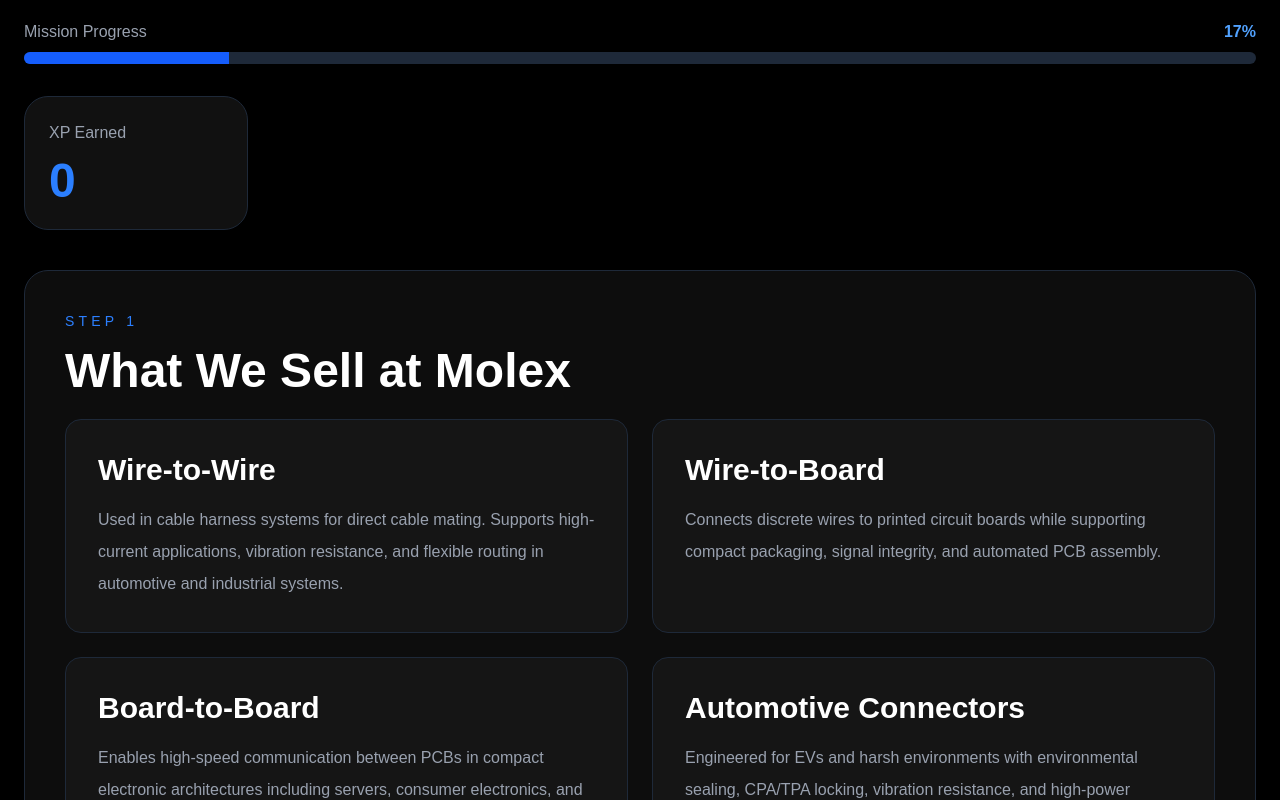
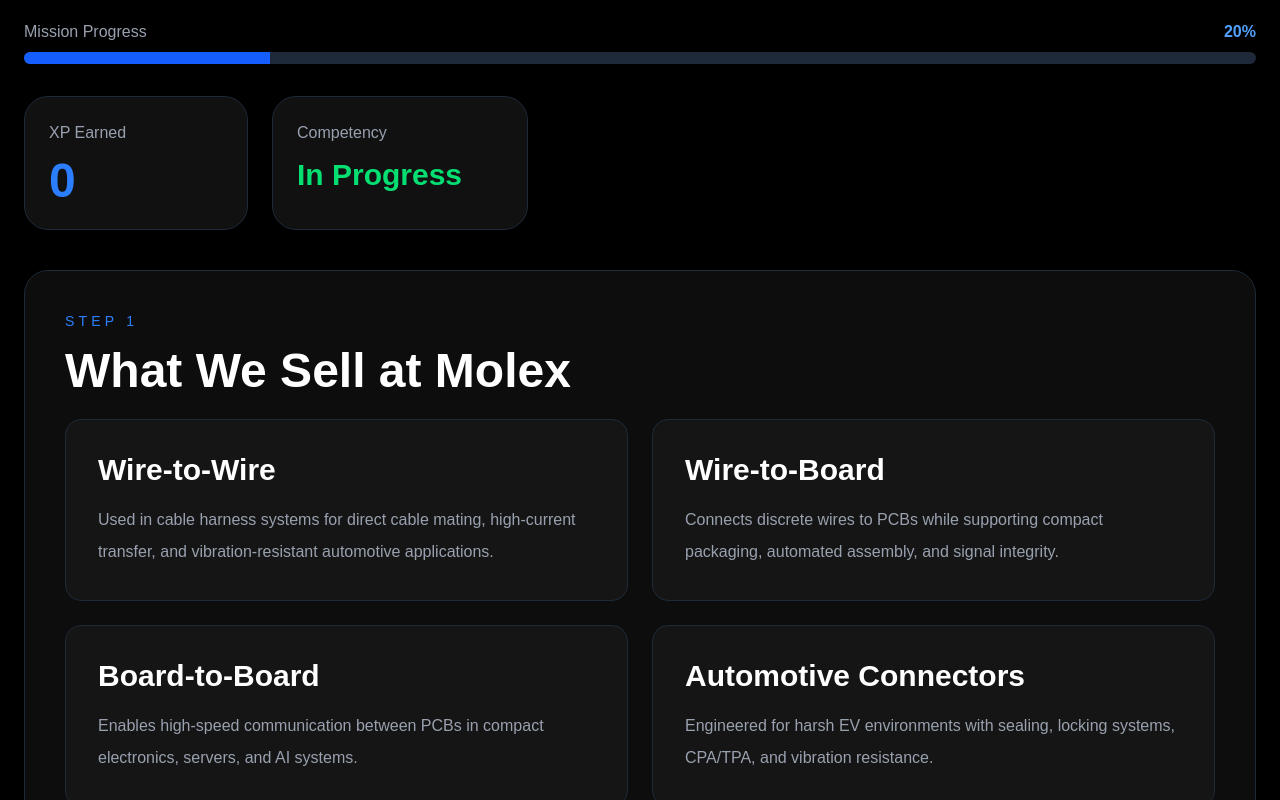
Before and after one commit to vishalawati08/nexus-academy-vishal, a Next.js app: page /mission/connector-fundamentals in a window 1280 px wide. Shown: the part 200-1000 px from the top of the page. Built offline with nearby package versions, Linux system fonts and the light colour scheme.

Commit message:
Update page.tsx

```diff
--- a/src/app/mission/connector-fundamentals/page.tsx
+++ b/src/app/mission/connector-fundamentals/page.tsx
@@ -1,6 +1,6 @@
 "use client";
 
-import { useState } from "react";
+import { useEffect, useState } from "react";
 
 export default function ConnectorFundamentalsMission() {
 
@@ -22,29 +22,100 @@
 
   const [retryCount, setRetryCount] = useState(0);
 
-  const progress = (step / 6) * 100;
+  const progress = (step / 5) * 100;
+
+  /* =========================
+     LOAD SAVED DATA
+  ========================== */
+
+  useEffect(() => {
+
+    const savedData = localStorage.getItem(
+      "connectorFundamentalsProgress"
+    );
+
+    if (savedData) {
+
+      const parsed = JSON.parse(savedData);
+
+      setStep(parsed.step || 1);
+
+      setXp(parsed.xp || 0);
+
+      setConnectorMated(parsed.connectorMated || false);
+
+      setSelectedPart(parsed.selectedPart || "");
+
+      setExploredParts(parsed.exploredParts || []);
+
+      setChallengePassed(parsed.challengePassed || false);
+
+      setRetryCount(parsed.retryCount || 0);
+
+    }
+
+  }, []);
+
+  /* =========================
+     SAVE DATA
+  ========================== */
+
+  useEffect(() => {
+
+    localStorage.setItem(
+      "connectorFundamentalsProgress",
+      JSON.stringify({
+
+        step,
+        xp,
+        connectorMated,
+        selectedPart,
+        exploredParts,
+        challengePassed,
+        retryCount,
+
+      })
+    );
+
+  }, [
+    step,
+    xp,
+    connectorMated,
+    selectedPart,
+    exploredParts,
+    challengePassed,
+    retryCount,
+  ]);
+
+  /* =========================
+     ANATOMY DATA
+  ========================== */
 
   const anatomyData = {
 
     Housing:
-      "Provides structural protection, terminal alignment, insulation, and mechanical durability under vibration and thermal stress.",
+      "Provides structural protection, insulation, terminal alignment, and durability under vibration and thermal stress.",
 
     Terminal:
-      "Creates the conductive electrical path for signal and power transmission while minimizing resistance and heat generation.",
+      "Creates the conductive electrical pathway for signal and power transfer while minimizing resistance and heat generation.",
 
     Seal:
-      "Protects against water ingress, dust contamination, chemicals, and harsh environmental exposure in automotive and industrial systems.",
+      "Protects against water ingress, contaminants, and harsh environmental exposure in automotive and industrial systems.",
 
     "Locking Feature":
-      "Ensures connector retention under vibration, shock, and repeated mating cycles.",
+      "Ensures secure connector retention during vibration, shock, and repeated mating cycles.",
 
     Polarization:
-      "Prevents incorrect mating orientation and reduces risk of electrical mismatch or system damage.",
+      "Prevents incorrect mating orientation and reduces risk of electrical mismatch or equipment damage.",
 
     "Guide Post":
-      "Improves alignment accuracy during mating and reduces terminal damage risk.",
+      "Supports alignment accuracy during mating and minimizes terminal damage risk.",
 
   };
+
+  /* =========================
+     STEP CONTROL
+  ========================== */
 
   const nextStep = () => {
 
@@ -53,6 +124,10 @@
     setXp((prev) => prev + 20);
 
   };
+
+  /* =========================
+     EXPLORE ANATOMY
+  ========================== */
 
   const handleExplorePart = (part: string) => {
 
@@ -67,6 +142,10 @@
     }
   };
 
+  /* =========================
+     QUIZ SELECTION
+  ========================== */
+
   const toggleFeature = (feature: string) => {
 
     if (selectedFeatures.includes(feature)) {
@@ -77,10 +156,17 @@
 
     } else {
 
-      setSelectedFeatures([...selectedFeatures, feature]);
+      setSelectedFeatures([
+        ...selectedFeatures,
+        feature,
+      ]);
 
     }
   };
+
+  /* =========================
+     QUIZ SUBMISSION
+  ========================== */
 
   const submitChallenge = () => {
 
@@ -102,12 +188,26 @@
 
       setXp((prev) => prev + 40);
 
+      localStorage.setItem(
+        "connectorFundamentalsCompleted",
+        "true"
+      );
+
+      localStorage.setItem(
+        "connectorFundamentalsCompetency",
+        "Strong"
+      );
+
     } else {
 
       setRetryCount((prev) => prev + 1);
 
     }
   };
+
+  /* =========================
+     RETRY QUIZ
+  ========================== */
 
   const retryQuiz = () => {
 
@@ -119,7 +219,23 @@
 
   };
 
+  /* =========================
+     RETAKE COURSE
+  ========================== */
+
   const retakeCourse = () => {
+
+    localStorage.removeItem(
+      "connectorFundamentalsProgress"
+    );
+
+    localStorage.removeItem(
+      "connectorFundamentalsCompleted"
+    );
+
+    localStorage.removeItem(
+      "connectorFundamentalsCompetency"
+    );
 
     setStep(1);
 
@@ -190,7 +306,7 @@
 
         {/* XP */}
 
-        <div className="mb-10">
+        <div className="mb-10 flex gap-6 flex-wrap">
 
           <div className="bg-[#111] border border-gray-800 rounded-3xl p-6 w-56">
 
@@ -200,6 +316,20 @@
 
             <h2 className="text-5xl font-bold text-blue-500">
               {xp}
+            </h2>
+
+          </div>
+
+          <div className="bg-[#111] border border-gray-800 rounded-3xl p-6 w-64">
+
+            <p className="text-gray-400 mb-3">
+              Competency
+            </p>
+
+            <h2 className="text-3xl font-bold text-green-400">
+              {challengePassed
+                ? "Strong"
+                : "In Progress"}
             </h2>
 
           </div>
@@ -223,47 +353,57 @@
             <div className="grid md:grid-cols-2 gap-6 mb-10">
 
               <div className="bg-[#151515] border border-gray-800 rounded-2xl p-8">
+
                 <h3 className="text-3xl font-bold mb-4">
                   Wire-to-Wire
                 </h3>
+
                 <p className="text-gray-400 leading-8">
-                  Used in cable harness systems for direct cable mating.
-                  Supports high-current applications, vibration resistance,
-                  and flexible routing in automotive and industrial systems.
+                  Used in cable harness systems for direct cable mating,
+                  high-current transfer, and vibration-resistant
+                  automotive applications.
                 </p>
+
               </div>
 
               <div className="bg-[#151515] border border-gray-800 rounded-2xl p-8">
+
                 <h3 className="text-3xl font-bold mb-4">
                   Wire-to-Board
                 </h3>
+
                 <p className="text-gray-400 leading-8">
-                  Connects discrete wires to printed circuit boards while
-                  supporting compact packaging, signal integrity,
-                  and automated PCB assembly.
+                  Connects discrete wires to PCBs while supporting
+                  compact packaging, automated assembly,
+                  and signal integrity.
                 </p>
+
               </div>
 
               <div className="bg-[#151515] border border-gray-800 rounded-2xl p-8">
+
                 <h3 className="text-3xl font-bold mb-4">
                   Board-to-Board
                 </h3>
+
                 <p className="text-gray-400 leading-8">
-                  Enables high-speed communication between PCBs in compact
-                  electronic architectures including servers,
-                  consumer electronics, and AI hardware.
+                  Enables high-speed communication between PCBs in
+                  compact electronics, servers, and AI systems.
                 </p>
+
               </div>
 
               <div className="bg-[#151515] border border-gray-800 rounded-2xl p-8">
+
                 <h3 className="text-3xl font-bold mb-4">
                   Automotive Connectors
                 </h3>
+
                 <p className="text-gray-400 leading-8">
-                  Engineered for EVs and harsh environments with
-                  environmental sealing, CPA/TPA locking,
-                  vibration resistance, and high-power capability.
+                  Engineered for harsh EV environments with sealing,
+                  locking systems, CPA/TPA, and vibration resistance.
                 </p>
+
               </div>
 
             </div>
@@ -292,11 +432,6 @@
             <h2 className="text-5xl font-bold mb-6">
               Connector Mating Simulation
             </h2>
-
-            <p className="text-gray-400 text-lg mb-10">
-              Observe how electrical continuity is established
-              when connector systems are properly mated.
-            </p>
 
             <div className="bg-[#151515] border border-gray-800 rounded-3xl p-10 mb-10">
 
@@ -334,7 +469,7 @@
 
               <div className="relative h-72 flex items-center justify-center overflow-hidden">
 
-                {/* SIGNAL FLOW */}
+                {/* SIGNAL */}
 
                 <div
                   className={`absolute h-3 rounded-full transition-all duration-700 ${
@@ -396,7 +531,7 @@
 
               </div>
 
-              <div className="flex justify-end mt-8">
+              <div className="flex justify-end">
 
                 <button
                   onClick={() => {
@@ -407,7 +542,7 @@
 
                   }}
                   disabled={connectorMated}
-                  className={`px-8 py-4 rounded-2xl transition ${
+                  className={`px-8 py-4 rounded-2xl ${
                     connectorMated
                       ? "bg-green-600"
                       : "bg-blue-600 hover:bg-blue-500"
@@ -446,17 +581,9 @@
 
           <section className="bg-[#0d0d0d] border border-gray-800 rounded-3xl p-10">
 
-            <p className="text-blue-500 uppercase tracking-[0.3em] text-sm mb-4">
-              Step 3
-            </p>
-
-            <h2 className="text-5xl font-bold mb-6">
+            <h2 className="text-5xl font-bold mb-8">
               Connector Anatomy
             </h2>
-
-            <p className="text-gray-400 text-lg mb-10">
-              Explore the engineering function of critical connector features.
-            </p>
 
             <div className="grid md:grid-cols-2 gap-6 mb-10">
 
@@ -524,12 +651,8 @@
 
           <section className="bg-[#0d0d0d] border border-gray-800 rounded-3xl p-10">
 
-            <p className="text-blue-500 uppercase tracking-[0.3em] text-sm mb-4">
-              Engineering Challenge
-            </p>
-
             <h2 className="text-6xl font-bold mb-8">
-              Customer Scenario
+              Customer Engineering Challenge
             </h2>
 
             <div className="bg-[#151515] border border-blue-900 rounded-3xl p-8 mb-10">
@@ -541,8 +664,11 @@
               <ul className="space-y-5 text-gray-300 text-xl">
 
                 <li>• High vibration resistance</li>
+
                 <li>• IP67 environmental sealing</li>
+
                 <li>• High current capability</li>
+
                 <li>• Secure locking mechanism</li>
 
               </ul>
@@ -613,9 +739,9 @@
                     </h3>
 
                     <p className="text-gray-300 text-xl leading-9 mb-8">
-                      You correctly prioritized environmental protection,
-                      connector retention, and structural durability —
-                      critical for EV connector reliability.
+                      You correctly prioritized sealing,
+                      connector retention,
+                      and structural durability for EV applications.
                     </p>
 
                     <button
@@ -636,9 +762,10 @@
                     </h3>
 
                     <p className="text-gray-300 text-xl leading-9 mb-8">
-                      Some selected features support connector operation,
-                      but the highest engineering priorities for EV battery
-                      applications are sealing, retention, and durability.
+                      Review which features directly support
+                      environmental sealing,
+                      retention stability,
+                      and mechanical durability.
                     </p>
 
                     <div className="bg-[#101010] border border-gray-800 rounded-2xl p-8 mb-8">
@@ -650,15 +777,15 @@
                       <ul className="space-y-4 text-gray-300 text-lg">
 
                         <li>
-                          • Seals protect against water and contaminant ingress
+                          • Seals prevent contaminant ingress
                         </li>
 
                         <li>
-                          • Locking features prevent disconnect during vibration
+                          • Locking features prevent disconnect
                         </li>
 
                         <li>
-                          • Housing improves structural durability
+                          • Housing improves structural integrity
                         </li>
 
                       </ul>
@@ -701,18 +828,15 @@
 
           <section className="bg-[#0d0d0d] border border-gray-800 rounded-3xl p-10 text-center">
 
-            <p className="text-blue-500 uppercase tracking-[0.3em] text-sm mb-4">
+            <h2 className="text-6xl font-bold mb-8">
               Mission Complete
-            </p>
-
-            <h2 className="text-6xl font-bold mb-8">
-              Connector Fundamentals Completed
             </h2>
 
             <p className="text-gray-400 text-xl leading-9 max-w-4xl mx-auto mb-10">
-              You successfully completed the foundational connector
-              engineering mission and demonstrated competency in
-              connector anatomy, mating systems, and engineering prioritization.
+              You completed the Connector Fundamentals mission
+              and demonstrated competency in connector engineering,
+              anatomy understanding,
+              and application prioritization.
             </p>
 
             <div className="bg-[#151515] rounded-3xl p-10 max-w-xl mx-auto border border-blue-900 mb-10">
@@ -748,7 +872,7 @@
                 </div>
 
                 <div className="bg-[#151515] p-5 rounded-2xl">
-                  Application Understanding
+                  Product Specialist Readiness
                 </div>
 
               </div>
```
